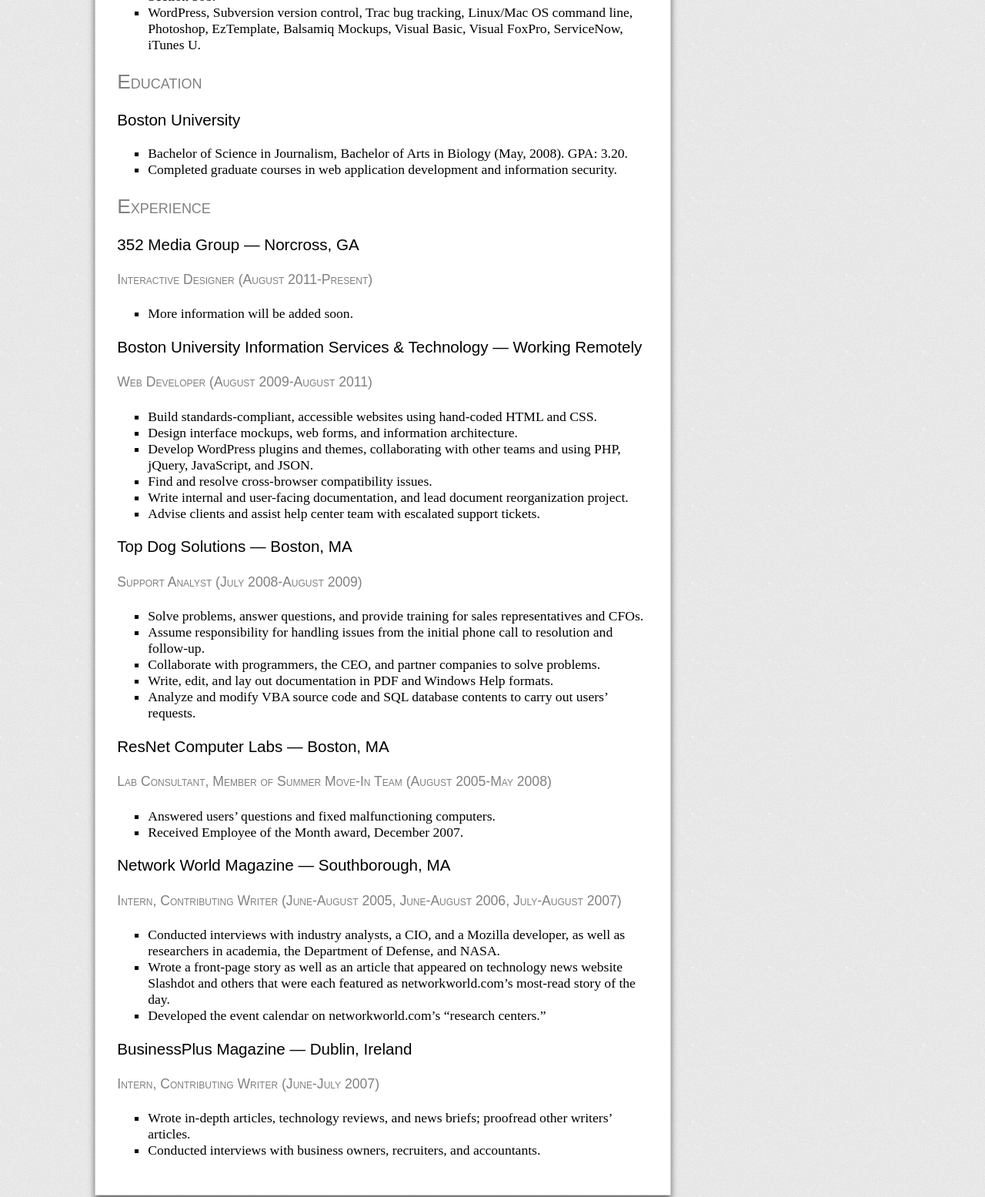
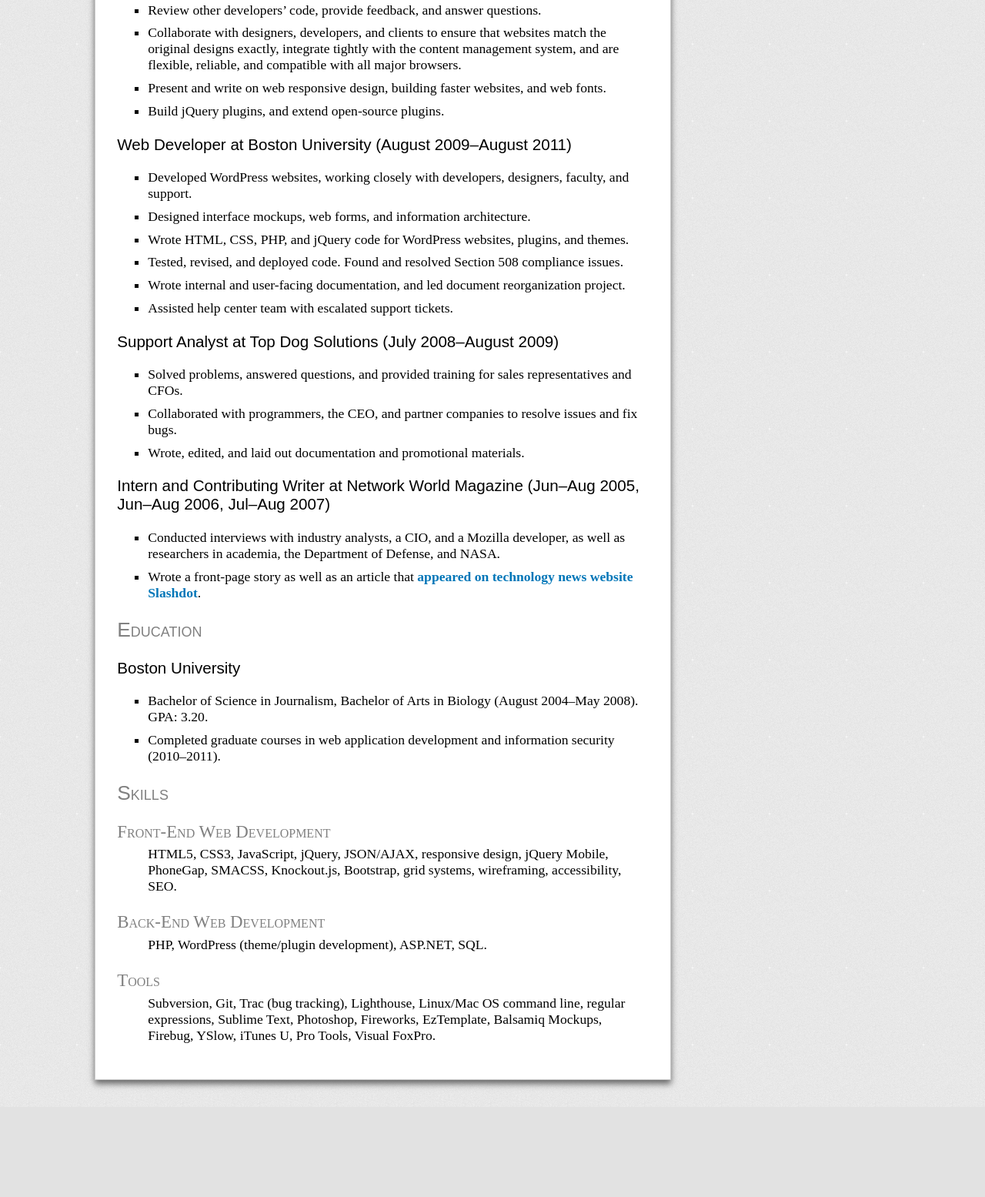
Before and after one commit to rdebeasi/portfolio, a plain HTML site: page resume/index.html in a window 1280 px wide. Shown: the part 343-1898 px from the top of the page at 77% size. After the commit the page ends 1781 px from the top, so only its background shows below. Drawn offline with nearby package versions, Linux system fonts and the light colour scheme; a script that the page names is missing.

Commit message:
Updated resume, tweaked spacing of <dl>, updated copy on homepage, and added stuff to Words page.

```diff
--- a/resume/index.html
+++ b/resume/index.html
@@ -22,66 +22,57 @@
 		</div><!-- /.nav -->
 		<div class="article">
 			<h1>Resume</h1>
-			<h2>Summary</h2>
-				<p>Versatile web and front-end developer with excellent communication and problem solving skills.  Equally comfortable working independently or with others, and quick to learn new tools and concepts.</p>
-			<h2>Skills</h2>
+			<h2>Experience</h2>
+			<h3>Front-End Developer at 352 Media Group (August 2011&ndash;Present)</h3>
 			<ul>
-				<li>HTML5, CSS3, PHP, SQL, JavaScript, jQuery, JSON, regular expressions, accessibility, Section 508.</li>
-				<li>WordPress, Subversion version control, Trac bug tracking, Linux/Mac OS command line, Photoshop, EzTemplate, Balsamiq Mockups, Visual Basic, Visual FoxPro, ServiceNow, iTunes U.</li>
+				<li>Create rich, flexible, standards-compliant websites using hand-coded HTML, CSS, and JavaScript.</li>
+				<li>Develop a responsive website for a major newspaper. Build an iOS/Android app using PhoneGap.</li>
+				<li>Sketch, prototype, and refine user interfaces.</li>
+				<li>Review other developers’ code, provide feedback, and answer questions.</li>
+				<li>Collaborate with designers, developers, and clients to ensure that websites match the original designs exactly, integrate tightly with the content management system, and are flexible, reliable, and compatible with all major browsers.</li>
+				<li>Present and write on web responsive design, building faster websites, and web fonts. </li>
+				<li>Build jQuery plugins, and extend open-source plugins.</li>
+			</ul>
+			<h3>Web Developer at Boston University (August 2009&ndash;August 2011)</h3>
+			<ul>
+				<li>Developed WordPress websites, working closely with developers, designers, faculty, and support.</li>
+				<li>Designed interface mockups, web forms, and information architecture.</li>
+				<li>Wrote HTML, CSS, PHP, and jQuery code for WordPress websites, plugins, and themes.</li>
+				<li>Tested, revised, and deployed code. Found and resolved Section 508 compliance issues.</li>
+				<li>Wrote internal and user-facing documentation, and led document reorganization project.</li>
+				<li>Assisted help center team with escalated support tickets.</li>
+			</ul>
+			<h3>Support Analyst at Top Dog Solutions (July 2008&ndash;August 2009)</h3>
+			<ul>
+				<li>Solved problems, answered questions, and provided training for sales representatives and CFOs.</li>
+				<li>Collaborated with programmers, the CEO, and partner companies to resolve issues and fix bugs.</li>
+				<li>Wrote, edited, and laid out documentation and promotional materials.</li>
+			</ul>
+			<h3>Intern and Contributing Writer at Network World Magazine (Jun&ndash;Aug 2005, Jun&ndash;Aug 2006, Jul&ndash;Aug 2007)</h3>
+			<ul>
+				<li>Conducted interviews with industry analysts, a CIO, and a Mozilla developer, as well as researchers in academia, the Department of Defense, and NASA.</li>
+				<li>Wrote a front-page story as well as an article that <a href="http://slashdot.org/story/06/08/18/2016230/the-military-aims-to-develop-smart-secure-wifi">appeared on technology news website Slashdot</a>.</li>
 			</ul>
 			<h2>Education</h2>
 			<h3>Boston University</h3>
 			<ul>
-				<li>Bachelor of Science in Journalism, Bachelor of Arts in Biology (May, 2008). GPA: 3.20.</li>
-				<li>Completed graduate courses in web application development and information security.</li>
+				<li>Bachelor of Science in Journalism, Bachelor of Arts in Biology (August 2004&ndash;May 2008). GPA: 3.20.</li>
+				<li>Completed graduate courses in web application development and information security (2010&ndash;2011).</li>
 			</ul>
-			<h2>Experience</h2>
-			<h3>352 Media Group &#8212; Norcross, GA</h3>
-			<h4>Interactive Designer (August 2011-Present)</h4>
-			<ul>
-				<li>More information will be added soon.</li>
-			</ul>
-			<h3>Boston University Information Services &amp; Technology &#8212; Working Remotely</h3>
-			<h4>Web Developer (August 2009-August 2011)</h4>
-			<ul>
-				<li>Build standards-compliant, accessible websites using hand-coded HTML and CSS.</li>
-				<li>Design interface mockups, web forms, and information architecture.</li>
-				<li>Develop WordPress plugins and themes, collaborating with other teams and using PHP, jQuery, JavaScript, and JSON.</li>
-				<li>Find and resolve cross-browser compatibility issues.</li>
-				<li>Write internal and user-facing documentation, and lead document reorganization project.</li>
-				<li>Advise clients and assist help center team with escalated support tickets.</li>
-			</ul>
-			<h3>Top Dog Solutions &#8212; Boston, MA</h3>
-			<h4>Support Analyst (July 2008-August 2009)</h4>
-			<ul>
-				<li>Solve problems, answer questions, and provide training for sales representatives and CFOs.</li>
-				<li>Assume responsibility for handling issues from the initial phone call to resolution and follow-up.</li>
-				<li>Collaborate with programmers, the CEO, and partner companies to solve problems.</li>
-				<li>Write, edit, and lay out documentation in PDF and Windows Help formats.</li>
-				<li>Analyze and modify VBA source code and SQL database contents to carry out users’ requests.</li>
-			</ul>
-			<h3>ResNet Computer Labs &#8212; Boston, MA</h3>
-			<h4>Lab Consultant, Member of Summer Move-In Team (August 2005-May 2008)</h4>
-			<ul>
-				<li>Answered users’ questions and fixed malfunctioning computers.</li>
-				<li>Received Employee of the Month award, December 2007.</li>
-			</ul>
-			<h3>Network World Magazine &#8212; Southborough, MA</h3>
-			<h4>Intern, Contributing Writer (June-August 2005, June-August 2006, July-August 2007)</h4>
-			<ul>
-				<li>Conducted interviews with industry analysts, a CIO, and a Mozilla developer, as well as researchers in academia, the Department of Defense, and NASA.</li>
-				<li>Wrote a front-page story as well as an article that appeared on technology news website Slashdot and others that were each featured as networkworld.com’s most-read story of the day.</li>
-				<li>Developed the event calendar on networkworld.com’s “research centers.”</li>
-			</ul>
-			<h3>BusinessPlus Magazine &#8212; Dublin, Ireland</h3>
-			<h4>Intern, Contributing Writer (June-July 2007)</h4>
-			<ul>
-				<li>Wrote in-depth articles, technology reviews, and news briefs; proofread other writers’ articles.</li>
-				<li>Conducted interviews with business owners, recruiters, and accountants.</li>
-			</ul>
-				</div><!-- /.article -->
-			</div><!-- /.container -->
-			<script src="http://ajax.googleapis.com/ajax/libs/jquery/1.7.2/jquery.min.js"></script>
+			<h2>Skills</h2>
+			<dl>
+				<dt>Front-End Web Development</dt>
+				<dd>HTML5, CSS3, JavaScript, jQuery, JSON/AJAX, responsive design, jQuery Mobile, PhoneGap, SMACSS, Knockout.js, Bootstrap, grid systems, wireframing, accessibility, SEO.</dd>
+				<dt>Back-End Web Development</dt>
+				<dd>PHP, WordPress (theme/plugin development), ASP.NET, SQL.</dd>
+				<dt>Tools</dt>
+				<dd>Subversion, Git, Trac (bug tracking), Lighthouse, Linux/Mac OS command line, regular expressions, Sublime Text, Photoshop, Fireworks, EzTemplate, Balsamiq Mockups, Firebug, YSlow, iTunes U, Pro Tools, Visual FoxPro.</dd>
+			</dl>
+
+
+		</div><!-- /.article -->
+	</div><!-- /.container -->
+	<script src="http://ajax.googleapis.com/ajax/libs/jquery/1.7.2/jquery.min.js"></script>
 	<script src="/lib/js/scripts.js"></script>
 </body>
 </html>
```
Also changed, not shown: index.html (+1 -1 lines), words/faster/index.html (+2 -0 lines), words/index.html (+2 -2 lines), lib/css/master.css.
